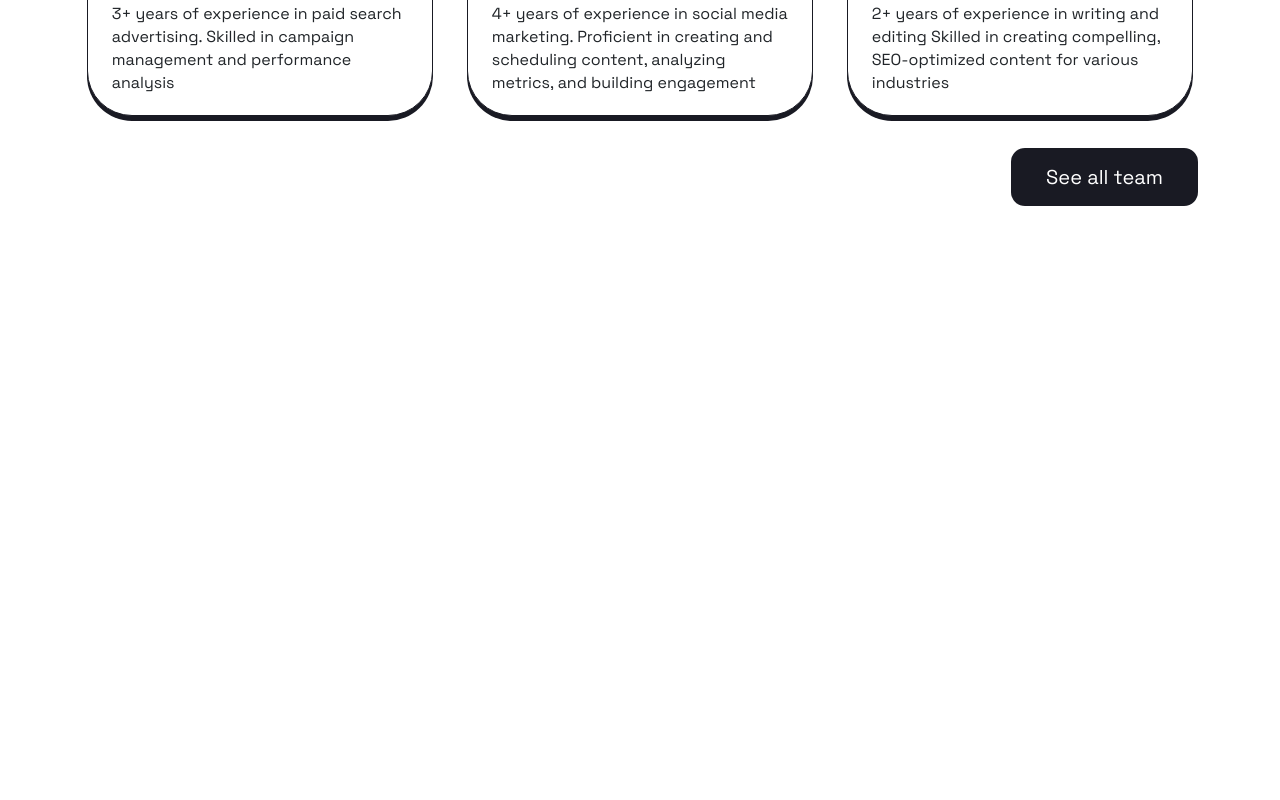
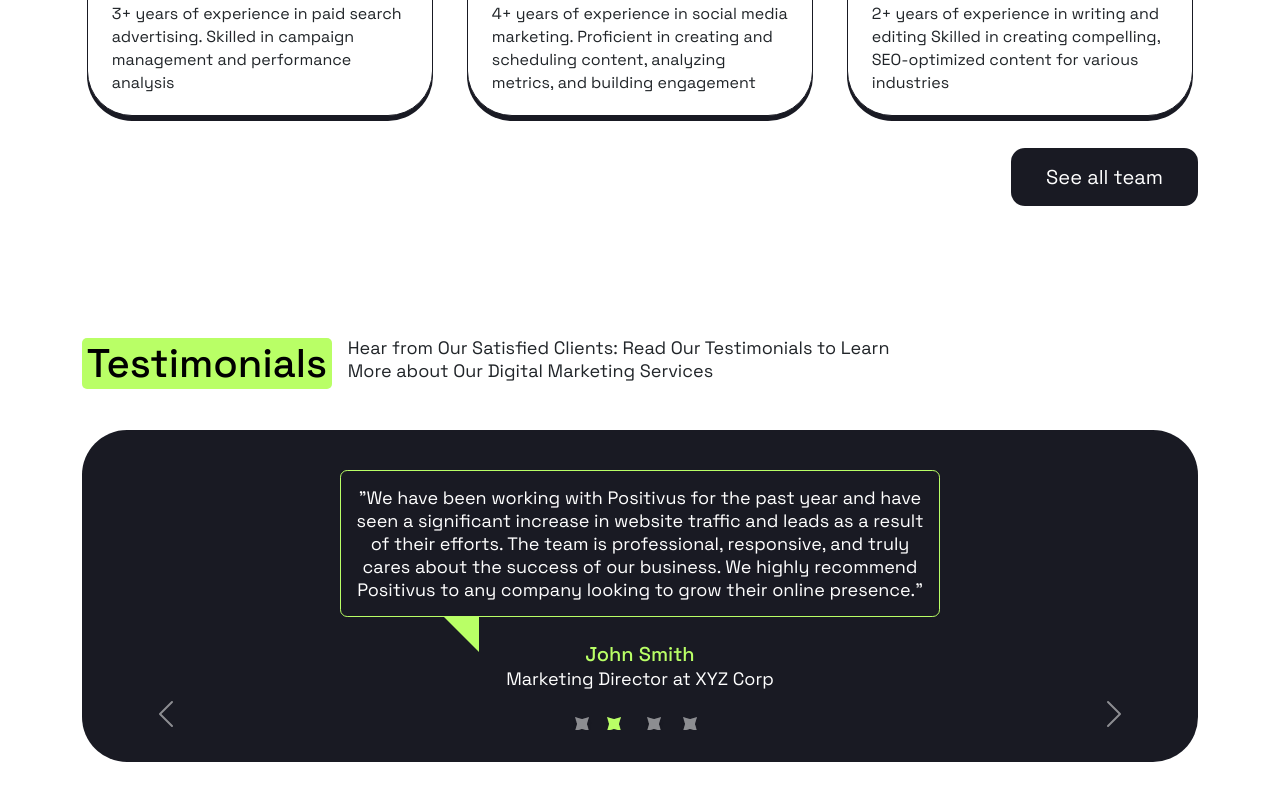
Before and after one commit to Cleve-codes/Digital-Solutions-SEO, a React (Vite) app: page / in a window 1280 px wide. Shown: the part 4329-5129 px from the top of the page. Before the commit the page ends 4665 px from the top, so only its background shows below. Built offline with nearby package versions, Linux system fonts and the light colour scheme.

Commit message:
Testimonials

```diff
--- a/src/App.jsx
+++ b/src/App.jsx
@@ -6,6 +6,7 @@ import CTA from './sections/CTA/CTA';
 import CaseStudies from './sections/CaseStudies/CaseStudies';
 import Process from './sections/Process/Process';
 import Team from './sections/Team/Team';
+import Testimonials from './sections/Testimonials/Testimonials';
 
 
 function App() {
@@ -19,6 +20,7 @@ function App() {
       <CaseStudies />
       <Process />
       <Team />
+      <Testimonials />
     </div>
   )
 }
--- /dev/null
+++ b/src/sections/Testimonials/Testimonials.css
@@ -0,0 +1,78 @@
+.carousel-bg{
+  background: var(--color-dark);
+  border-radius: 45px;
+padding: 1rem 0;
+
+}
+.carousel-box{
+min-height: 300px;
+}
+
+.speech-bubble {
+position: relative;
+border:1px solid var(--color-highlight);
+border-radius: .4em;
+  max-width: 600px;
+  margin: 0 auto;
+  padding: 15px;
+
+}
+
+.speech-bubble:after {
+content: '';
+position: absolute;
+bottom: 0;
+left: 20%;
+width: 0;
+height: 0;
+border: 36px solid transparent;
+border-top-color: var(--color-highlight);
+border-bottom: 0;
+border-right: 0;
+margin-left: -18px;
+margin-bottom: -36px;
+}
+
+.carousel-name{
+color: var(--color-highlight);
+font-weight: 500;
+font-size: 20px;
+line-height: 26px;
+text-align: center;
+margin-top: 1.5rem;
+}
+.carousel-position{
+  font-weight: 400;
+  font-size: 18px;
+  line-height: 23px;
+  color: #FFFFFF;
+  margin-bottom: 1rem;
+}
+
+.carousel-indicators [data-bs-target]{
+  background: url(../../assets/disable.png) no-repeat;
+}
+
+
+.carousel-indicators .active{
+  background: url(../../assets/enable.png) no-repeat;
+}
+
+.carousel-control-next, .carousel-control-prev
+{
+  align-items: end;
+  padding: 1rem;
+}
+
+@media(max-width: 768px) {
+.speech-bubble{
+  padding: 15px;
+  margin: 15px 5px;
+  font-size: 14px;
+}
+.carousel-caption{
+  position: relative;
+  max-width: 74%;
+}
+
+}
--- /dev/null
+++ b/src/sections/Testimonials/Testimonials.jsx
@@ -0,0 +1,32 @@
+// import React from 'react'
+import Headings from "../../components/Headings/Headings";
+import { data } from "../../constants";
+import Carousel from "react-bootstrap/Carousel";
+import "./Testimonials.css";
+
+const Testimonials = () => {
+  return (
+    <div className="section-padding" id="testimonials">
+      <Headings
+        title="Testimonials"
+        text="Hear from Our Satisfied Clients: Read Our Testimonials to Learn More about Our Digital Marketing Services"
+      />
+
+      <div className="carousel-bg">
+        <Carousel>
+          {data.Testimonials.map((item, index) => (
+            <Carousel.Item className="carousel-box" interval={6000} key={index}>
+              <Carousel.Caption>
+                <p className="speech-bubble"> {item.testimonial}</p>
+                <div className="carousel-name">{item.name}</div>
+                <div className="carousel-position">{item.position}</div>
+              </Carousel.Caption>
+            </Carousel.Item>
+          ))}
+        </Carousel>
+      </div>
+    </div>
+  );
+};
+
+export default Testimonials;
```
